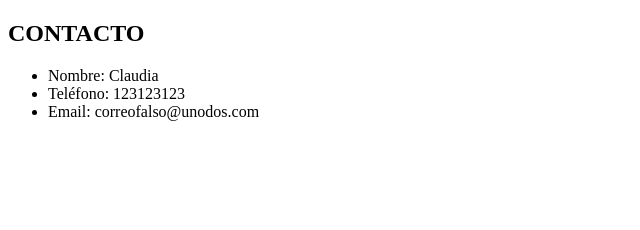
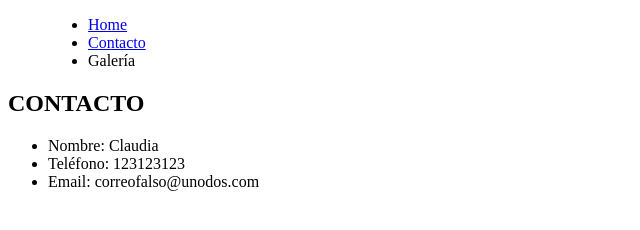
Before and after one commit to claudiahergre/origin, a plain HTML site: page contacto.html in a window 1280 px wide. Shown: the whole page, without its empty margins (0-640 px from the left). Drawn offline with Linux system fonts and the light colour scheme.

Commit message:
menu en contacto

```diff
--- a/contacto.html
+++ b/contacto.html
@@ -9,6 +9,13 @@
 </head>
 
 <body>
+    <menu>
+        <ul>
+            <li><a href="index.html">Home</a></li>
+            <li><a href="contacto.html">Contacto</a></li>
+            <li><a href="galeria.html"></a>Galería</li>
+        </ul>
+    </menu>
     <h2>CONTACTO</h2>
     <ul>
         <li>Nombre: Claudia</li>
```
